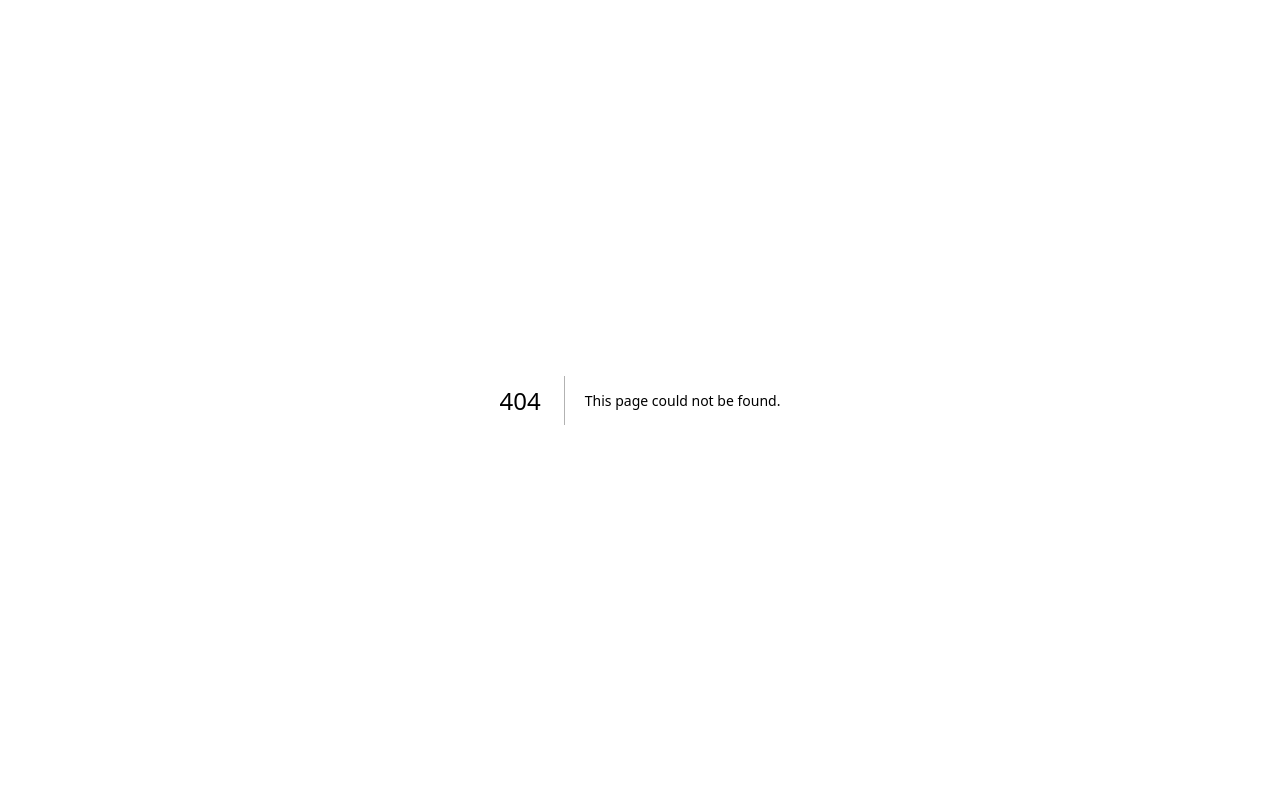
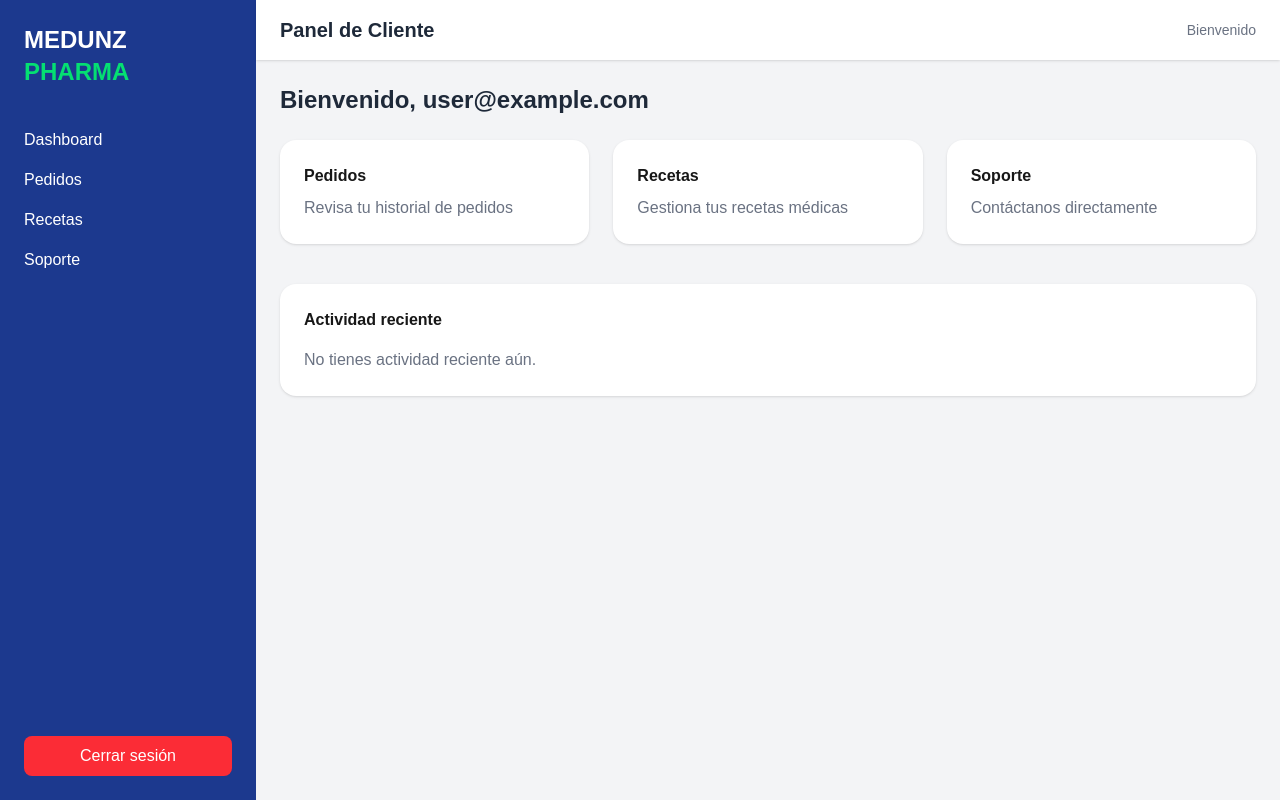
Before and after one commit to medunzpharma-hub/medunz-pharma, a Next.js app: page /dashboard in a window 1280 px wide. Before the commit this address had no page. Built offline with nearby package versions, Linux system fonts and the light colour scheme; no server answers; sample sign-in values are in the browser's storage.

Commit message:
Version 130420262118

```diff
--- /dev/null
+++ b/app/dashboard/page.tsx
@@ -0,0 +1,72 @@
+"use client";
+
+import { useEffect, useState } from "react";
+import { useRouter } from "next/navigation";
+import { onAuthStateChanged, User } from "firebase/auth";
+import { auth } from "@/lib/firebase";
+import DashboardLayout from "@/components/DashboardLayout";
+
+export default function Dashboard() {
+  const router = useRouter();
+  const [user, setUser] = useState<User | null>(null);
+  const [loading, setLoading] = useState(true);
+
+  useEffect(() => {
+    const unsubscribe = onAuthStateChanged(auth, (firebaseUser) => {
+      if (!firebaseUser) {
+        router.push("/login");
+      } else {
+        setUser(firebaseUser);
+      }
+      setLoading(false);
+    });
+
+    return () => unsubscribe();
+  }, [router]);
+
+  // 🔄 Loader mientras verifica sesión
+  if (loading) {
+    return (
+      <div className="min-h-screen flex items-center justify-center">
+        <p className="text-gray-600">Cargando...</p>
+      </div>
+    );
+  }
+
+  return (
+    <DashboardLayout>
+      {/* BIENVENIDA */}
+      <h2 className="text-2xl font-bold text-gray-800 mb-6">
+        Bienvenido, {user?.email}
+      </h2>
+
+      {/* CARDS */}
+      <div className="grid md:grid-cols-3 gap-6">
+
+        <div className="bg-white p-6 rounded-2xl shadow hover:shadow-xl transition">
+          <h3 className="font-semibold mb-2">Pedidos</h3>
+          <p className="text-gray-500">Revisa tu historial de pedidos</p>
+        </div>
+
+        <div className="bg-white p-6 rounded-2xl shadow hover:shadow-xl transition">
+          <h3 className="font-semibold mb-2">Recetas</h3>
+          <p className="text-gray-500">Gestiona tus recetas médicas</p>
+        </div>
+
+        <div className="bg-white p-6 rounded-2xl shadow hover:shadow-xl transition">
+          <h3 className="font-semibold mb-2">Soporte</h3>
+          <p className="text-gray-500">Contáctanos directamente</p>
+        </div>
+
+      </div>
+
+      {/* BLOQUE EXTRA */}
+      <div className="mt-10 bg-white p-6 rounded-2xl shadow">
+        <h3 className="font-semibold mb-4">Actividad reciente</h3>
+        <p className="text-gray-500">
+          No tienes actividad reciente aún.
+        </p>
+      </div>
+    </DashboardLayout>
+  );
+}
--- /dev/null
+++ b/app/login/page.tsx
@@ -0,0 +1,44 @@
+"use client";
+
+import { useRouter } from "next/navigation";
+import { useState } from "react";
+
+export default function Login() {
+  const router = useRouter();
+  const [email, setEmail] = useState("");
+
+  const handleLogin = () => {
+    if (email) {
+      localStorage.setItem("user", email);
+      router.push("/dashboard");
+    }
+  };
+
+  return (
+    <div className="min-h-screen flex items-center justify-center bg-gradient-to-br from-blue-900 to-green-500 px-6">
+
+      <div className="bg-white p-8 rounded-2xl shadow-2xl w-full max-w-md">
+
+        <h2 className="text-2xl font-bold mb-6 text-center text-gray-800">
+          Acceso Clientes
+        </h2>
+
+        <input
+          type="email"
+          placeholder="Correo electrónico"
+          className="w-full border border-gray-300 rounded-lg px-4 py-3 mb-4 text-gray-800"
+          value={email}
+          onChange={(e) => setEmail(e.target.value)}
+        />
+
+        <button
+          onClick={handleLogin}
+          className="w-full bg-green-500 text-white py-3 rounded-lg font-semibold hover:bg-green-400 transition"
+        >
+          Ingresar
+        </button>
+
+      </div>
+    </div>
+  );
+}
--- /dev/null
+++ b/app/register/page.tsx
@@ -0,0 +1,61 @@
+"use client";
+
+import { useState } from "react";
+import { useRouter } from "next/navigation";
+import { createUserWithEmailAndPassword } from "firebase/auth";
+import { auth } from "@/lib/firebase";
+
+export default function Register() {
+  const router = useRouter();
+
+  const [email, setEmail] = useState("");
+  const [password, setPassword] = useState("");
+  const [error, setError] = useState("");
+
+  const handleRegister = async () => {
+    try {
+      await createUserWithEmailAndPassword(auth, email, password);
+      router.push("/dashboard");
+    } catch (err: any) {
+      setError("Error al crear la cuenta");
+    }
+  };
+
+  return (
+    <div className="min-h-screen flex items-center justify-center bg-gradient-to-br from-blue-900 to-green-500 px-6">
+
+      <div className="bg-white p-8 rounded-2xl shadow-2xl w-full max-w-md">
+
+        <h2 className="text-2xl font-bold mb-6 text-center text-gray-800">
+          Crear cuenta
+        </h2>
+
+        {error && (
+          <p className="text-red-500 text-sm mb-4">{error}</p>
+        )}
+
+        <input
+          type="email"
+          placeholder="Correo"
+          className="w-full border px-4 py-3 mb-4 rounded-lg text-gray-800"
+          onChange={(e) => setEmail(e.target.value)}
+        />
+
+        <input
+          type="password"
+          placeholder="Contraseña"
+          className="w-full border px-4 py-3 mb-4 rounded-lg text-gray-800"
+          onChange={(e) => setPassword(e.target.value)}
+        />
+
+        <button
+          onClick={handleRegister}
+          className="w-full bg-green-500 text-white py-3 rounded-lg hover:bg-green-400"
+        >
+          Registrarse
+        </button>
+
+      </div>
+    </div>
+  );
+}
--- /dev/null
+++ b/components/DashboardLayout.tsx
@@ -0,0 +1,59 @@
+"use client";
+
+import { ReactNode } from "react";
+import { useRouter } from "next/navigation";
+
+export default function DashboardLayout({ children }: { children: ReactNode }) {
+  const router = useRouter();
+
+  return (
+    <div className="flex min-h-screen bg-gray-100">
+
+      {/* SIDEBAR */}
+      <aside className="w-64 bg-blue-900 text-white p-6 hidden md:flex flex-col justify-between">
+
+        <div>
+          <h2 className="text-2xl font-bold mb-10">
+            MEDUNZ <span className="text-green-400">PHARMA</span>
+          </h2>
+
+          <nav className="space-y-4">
+            <p className="hover:text-green-400 cursor-pointer">Dashboard</p>
+            <p className="hover:text-green-400 cursor-pointer">Pedidos</p>
+            <p className="hover:text-green-400 cursor-pointer">Recetas</p>
+            <p className="hover:text-green-400 cursor-pointer">Soporte</p>
+          </nav>
+        </div>
+
+        {/* LOGOUT */}
+        <button
+          onClick={() => {
+            localStorage.removeItem("user");
+            router.push("/");
+          }}
+          className="bg-red-500 py-2 rounded-lg hover:bg-red-400"
+        >
+          Cerrar sesión
+        </button>
+      </aside>
+
+      {/* CONTENIDO */}
+      <div className="flex-1">
+
+        {/* HEADER */}
+        <header className="bg-white shadow px-6 py-4 flex justify-between items-center">
+          <h1 className="text-xl font-semibold text-gray-800">
+            Panel de Cliente
+          </h1>
+
+          <span className="text-sm text-gray-500">
+            Bienvenido
+          </span>
+        </header>
+
+        {/* MAIN */}
+        <main className="p-6">{children}</main>
+      </div>
+    </div>
+  );
+}
--- a/components/Navbar.tsx
+++ b/components/Navbar.tsx
@@ -36,7 +36,7 @@ export default function Navbar() {
   }, []);
 
   const linkClass = (section: string) =>
-    `block py-2 ${
+    `transition ${
       active === section
         ? "text-green-400 font-semibold"
         : "text-white hover:text-green-400"
@@ -66,17 +66,36 @@ export default function Navbar() {
         </div>
 
         {/* DESKTOP MENU */}
-        <div className="hidden md:flex items-center gap-8 text-sm">
-          <a href="#inicio" className={linkClass("inicio")}>Inicio</a>
-          <a href="#servicios" className={linkClass("servicios")}>Servicios</a>
-          <a href="#contacto" className={linkClass("contacto")}>Contacto</a>
+        <div className="hidden md:flex items-center gap-6 text-sm">
 
+          <a href="#inicio" className={linkClass("inicio")}>
+            Inicio
+          </a>
+
+          <a href="#servicios" className={linkClass("servicios")}>
+            Servicios
+          </a>
+
+          <a href="#contacto" className={linkClass("contacto")}>
+            Contacto
+          </a>
+
+          {/* CTA PEDIDOS */}
           <a
             href="#contacto"
-            className="bg-green-500 px-5 py-2 rounded-lg font-semibold hover:bg-green-400"
+            className="bg-green-500 px-5 py-2 rounded-lg font-semibold hover:bg-green-400 transition"
           >
             Pedidos
           </a>
+
+          {/* CLIENTES */}
+          <a
+            href="/login"
+            className="border border-white/30 px-5 py-2 rounded-lg font-semibold hover:bg-white hover:text-blue-900 transition"
+          >
+            Clientes
+          </a>
+
         </div>
 
         {/* MOBILE BUTTON */}
@@ -90,11 +109,33 @@ export default function Navbar() {
 
       {/* MOBILE MENU */}
       {open && (
-        <div className="md:hidden bg-blue-900/95 backdrop-blur-lg px-6 py-4 space-y-2">
-          <a href="#inicio" onClick={() => setOpen(false)} className={linkClass("inicio")}>Inicio</a>
-          <a href="#servicios" onClick={() => setOpen(false)} className={linkClass("servicios")}>Servicios</a>
-          <a href="#contacto" onClick={() => setOpen(false)} className={linkClass("contacto")}>Contacto</a>
+        <div className="md:hidden bg-blue-900/95 backdrop-blur-lg px-6 py-4 space-y-3">
 
+          <a
+            href="#inicio"
+            onClick={() => setOpen(false)}
+            className={linkClass("inicio")}
+          >
+            Inicio
+          </a>
+
+          <a
+            href="#servicios"
+            onClick={() => setOpen(false)}
+            className={linkClass("servicios")}
+          >
+            Servicios
+          </a>
+
+          <a
+            href="#contacto"
+            onClick={() => setOpen(false)}
+            className={linkClass("contacto")}
+          >
+            Contacto
+          </a>
+
+          {/* PEDIDOS */}
           <a
             href="#contacto"
             onClick={() => setOpen(false)}
@@ -102,6 +143,16 @@ export default function Navbar() {
           >
             Pedidos
           </a>
+
+          {/* CLIENTES */}
+          <a
+            href="/login"
+            onClick={() => setOpen(false)}
+            className="block border border-white/30 text-center py-2 rounded-lg font-semibold"
+          >
+            Clientes
+          </a>
+
         </div>
       )}
     </motion.nav>
--- /dev/null
+++ b/lib/firebase.ts
@@ -0,0 +1,18 @@
+import { initializeApp } from "firebase/app";
+import { getAuth } from "firebase/auth";
+
+// 🔐 Configuración de Firebase
+const firebaseConfig = {
+  apiKey: "AIzaSyCkRIjEJueYmzmKHAMeM4z_ZwTTOyb98UY",
+  authDomain: "medunz-pharma-265b0.firebaseapp.com",
+  projectId: "medunz-pharma-265b0",
+  storageBucket: "medunz-pharma-265b0.firebasestorage.app",
+  messagingSenderId: "640465535216",
+  appId: "1:640465535216:web:71be454e0dd8e96ff58235",
+};
+
+// 🚀 Inicializar Firebase
+const app = initializeApp(firebaseConfig);
+
+// 🔥 EXPORTACIÓN CLAVE (esto soluciona tu error)
+export const auth = getAuth(app);
--- /dev/null
+++ b/login/page.tsx
@@ -0,0 +1,8 @@
+const handleLogin = async () => {
+  try {
+    await signInWithEmailAndPassword(auth, email, password);
+    router.push("/dashboard");
+  } catch (error) {
+    setError("Correo o contraseña incorrectos");
+  }
+};
--- a/package.json
+++ b/package.json
@@ -9,6 +9,7 @@
     "lint": "eslint"
   },
   "dependencies": {
+    "firebase": "^12.12.0",
     "framer-motion": "^12.38.0",
     "next": "16.2.2",
     "react": "19.2.4",
```
Also changed, not shown: 1 other file (tests, documents, lock files or other folders).
